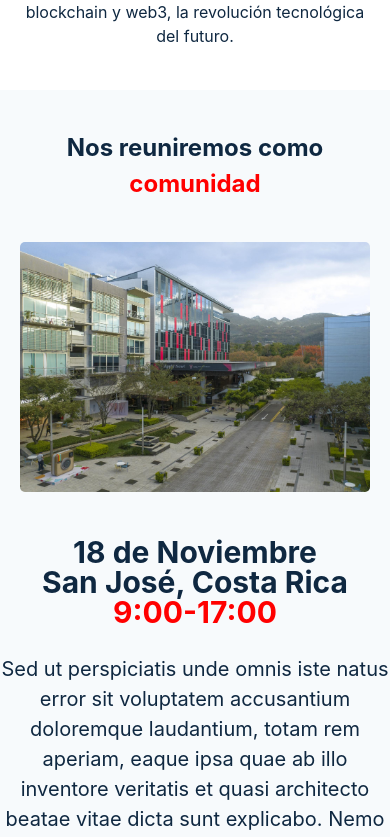
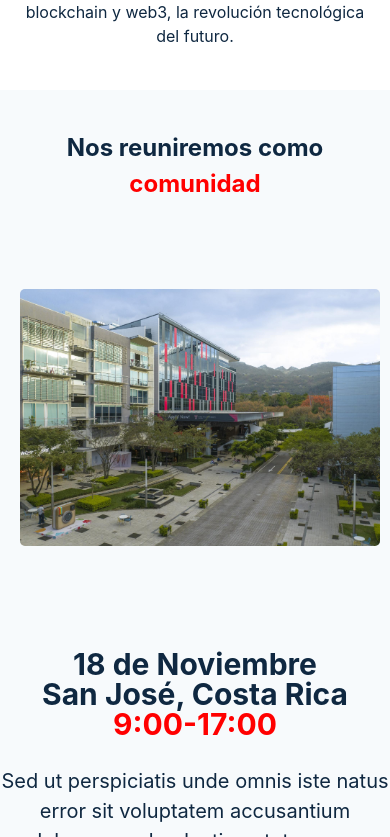
Before and after one commit to Ethereum-Costa-Rica/ethereum.cr, a Next.js app: page /day in a window 390 px wide. Shown: the part 747-1584 px from the top of the page. Built offline with nearby package versions, Linux system fonts and the light colour scheme.

Commit message:
fix: responsive styles

```diff
--- a/src/components/eth-cr-day/Community.jsx
+++ b/src/components/eth-cr-day/Community.jsx
@@ -1,35 +1,26 @@
-import {
-  Text,
-  Box,
-  Container,
-  Wrap,
-  WrapItem,
-  Image,
-  Flex,
-} from "@chakra-ui/react";
+import { Text, Box, Image, Flex } from "@chakra-ui/react";
 
 const Community = () => {
   return (
     <Box pt={10} backgroundColor="#F7FAFC">
-      <Flex direction="column" justify="center" align="center">
+      <Text mb={10} variant={["h3", "h2", "h1"]} align="center">
+        Nos reuniremos como{" "}
+        <Text as="span" color="red">
+          comunidad
+        </Text>
+      </Text>
+      <Flex direction="row" flexWrap="wrap" justify="center" align="center">
         <Box
           display="flex"
-          flexDirection="column"
           alignItems="center"
-          justifyContent="space-around"
-          boxSize="90vw"
-          maxW="2048px"
+          boxSize={["90vw", "70vw", "30vw"]}
+          mr={["0px", "0px", "100px", "150px"]}
         >
-          <Text mb={10} variant={["h3", "h2", "h1"]} align="center">
-            Nos reuniremos como{" "}
-            <Text as="span" color="red">
-              comunidad
-            </Text>
-          </Text>
           <Image
             src="texas-tech2.jpg"
             borderRadius="5px"
             alt="Campus Texas Tech"
+            minW="360px"
           />
         </Box>
         <Flex mb={10} mt={14} direction="column">
```
